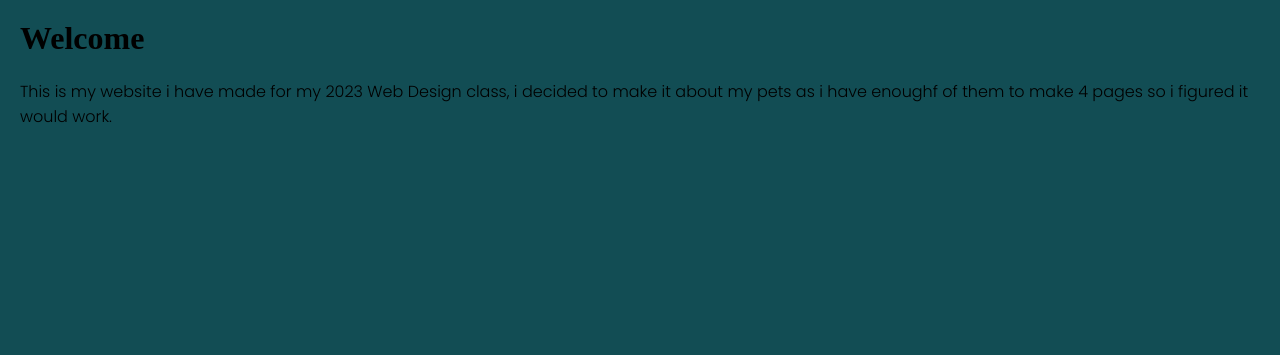
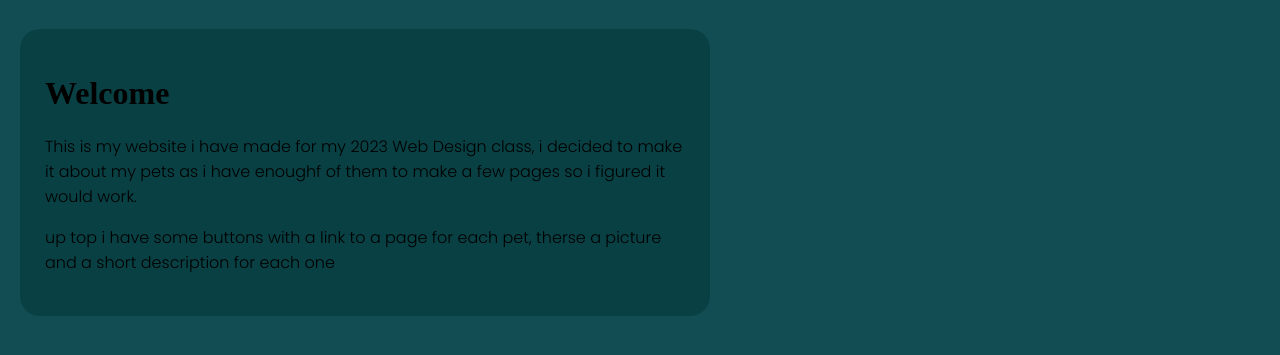
Before and after one commit to Dragthon9/LK_WebDesign_2023, a plain HTML site: page index.html in a window 1280 px wide. Shown: the part 113-468 px from the top of the page. Drawn offline with Linux system fonts and the light colour scheme; a web font is replaced by a local one.

Commit message:
began  filling pages

```diff
--- a/Style.css
+++ b/Style.css
@@ -79,3 +79,9 @@ a:hover
 {
     font-family: 'Poppins', sans-serif ;
 }
+.TextBackground
+{
+   background-color: #094044;
+   padding: 25px;
+   border-radius: 20px;
+}
--- a/index.html
+++ b/index.html
@@ -25,12 +25,24 @@
       </ul>
     </header>
 
-    <div style="margin-left: 20px">
+    <div
+      class="TextBackground"
+      style="
+        display: inline-block;
+        margin-top: 30px;
+        margin-left: 20px;
+        width: 50%;
+      "
+    >
       <h1>Welcome</h1>
       <p class="Text">
         This is my website i have made for my 2023 Web Design class, i decided
-        to make it about my pets as i have enoughf of them to make 4 pages so i
-        figured it would work.
+        to make it about my pets as i have enoughf of them to make a few pages
+        so i figured it would work.
+      </p>
+      <p class="Text">
+        up top i have some buttons with a link to a page for each pet, therse a
+        picture and a short description for each one
       </p>
     </div>
   </body>
```
Also changed, not shown: Pg2.html (+18 -0 lines), Images/Placeholder.jpg (added).
